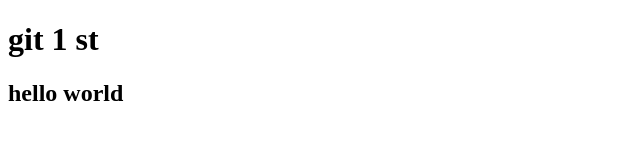
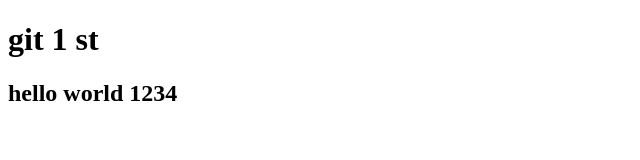
Before and after one commit to tarchbkb/Project101, a plain HTML site: page index.html in a window 1280 px wide. Shown: the full height of the page, 0-640 px from the left. Drawn offline with Linux system fonts and the light colour scheme.

Commit message:
add index 1234

```diff
--- a/index.html
+++ b/index.html
@@ -7,6 +7,6 @@
 </head>
 <body>
     <h1>git 1 st</h1>
-    <h2>hello world </h2>
+    <h2>hello world 1234</h2>
 </body>
 </html>
```
